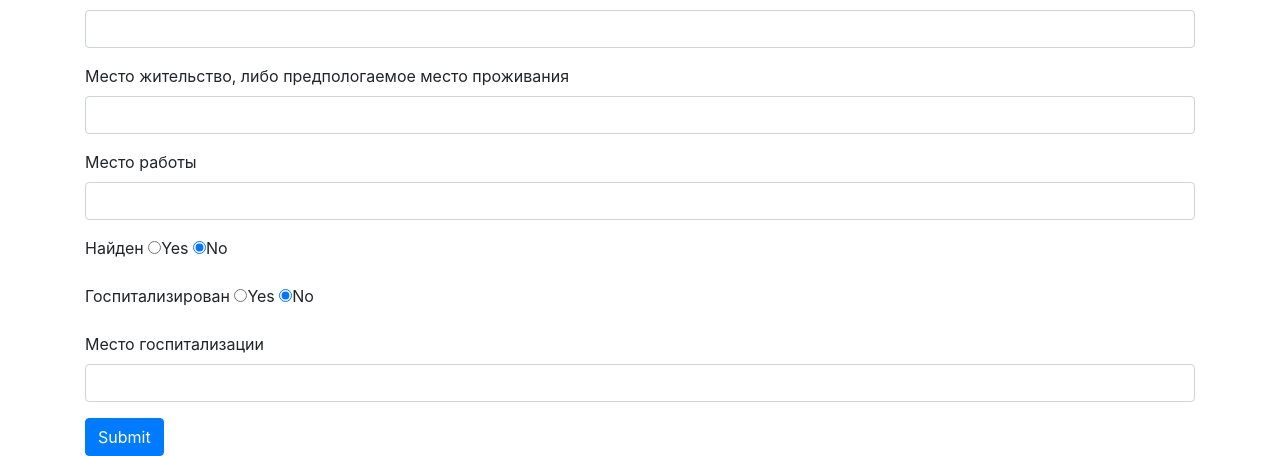
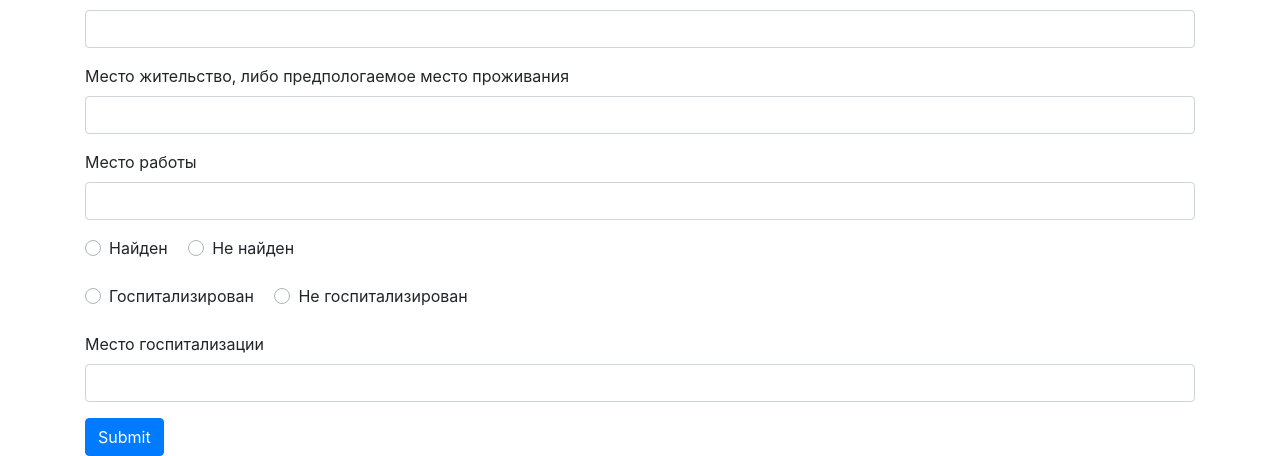
Before and after one commit to temirgaliyev/anti_corona, a Flask app: page /add in a window 1280 px wide. Shown: the part 852-1308 px from the top of the page. Run offline with Flask 2, Linux system fonts and the light colour scheme; some libraries are stand-ins or nearby versions.

Commit message:
Fix bug with radiobuttons

```diff
--- a/main/controllers.py
+++ b/main/controllers.py
@@ -100,8 +100,8 @@ def add():
 		region = str(request.form.get('region'))
 		residence = str(request.form.get('residence'))
 		work_place = str(request.form.get('work_place'))
-		found = request.form.get('found_yes') == 'on'
-		hospitalized = request.form.get('hospitalized_yes') == 'on'
+		found = request.form.get('found') == 'yes'
+		hospitalized = request.form.get('hospitalized') == 'yes'
 		hospital = str(request.form.get('hospital'))
 
 		person = Person(entry_date=entry_date, flight=flight, fullname=fullname, id_number=id_number,
--- a/templates/add.html
+++ b/templates/add.html
@@ -66,18 +66,38 @@
       <input type="text" class="form-control" id="work_place" name="work_place">
     </div>
 
-  <div class="form-group">
+    <div class="custom-control custom-radio custom-control-inline">
+      <input type="radio" id="found_yes" name="found" value="yes" class="custom-control-input">
+      <label class="custom-control-label" for="found_yes">Найден</label>
+    </div>
+    <div class="custom-control custom-radio custom-control-inline">
+      <input type="radio" id="found_no" name="found" value="no" class="custom-control-input">
+      <label class="custom-control-label" for="found_no">Не найден</label>
+    </div>
+    <br><br>
+    <div class="custom-control custom-radio custom-control-inline">
+      <input type="radio" id="hospitalized_yes" name="hospitalized" value="yes" class="custom-control-input">
+      <label class="custom-control-label" for="hospitalized_yes">Госпитализирован</label>
+    </div>
+    <div class="custom-control custom-radio custom-control-inline">
+      <input type="radio" id="hospitalized_no" name="hospitalized" value="no" class="custom-control-input">
+      <label class="custom-control-label" for="hospitalized_no">Не госпитализирован</label>
+    </div>
+    <br>
+    <br>
+
+<!--     <div class="form-group">
       <label for="found">Найден</label>
-    <input type="radio" name="found_yes">Yes</input>
-	<input type="radio" name="found_no" checked>No</input>
+      <input type="radio" name="found" value="yes">Yes</input>
+      <input type="radio" name="found" value="no" checked>No</input>
     </div>
 
     <div class="form-group">
       <label for="hospitalized">Госпитализирован</label>
-    <input type="radio" name="hospitalized_yes">Yes</input>
-	<input type="radio" name="hospitalized_no" checked>No</input>
+      <input type="radio" name="hospitalized" value="yes">Yes</input>
+      <input type="radio" name="hospitalized" value="no" checked>No</input>
     </div>
-
+ -->
     <div class="form-group">
       <label for="hospital">Место госпитализации</label>
       <input type="text" class="form-control" id="hospital" name="hospital">
```
Also changed, not shown: templates/index.html (+35 -3 lines). Lines whose indentation alone changed are shown as unchanged.
